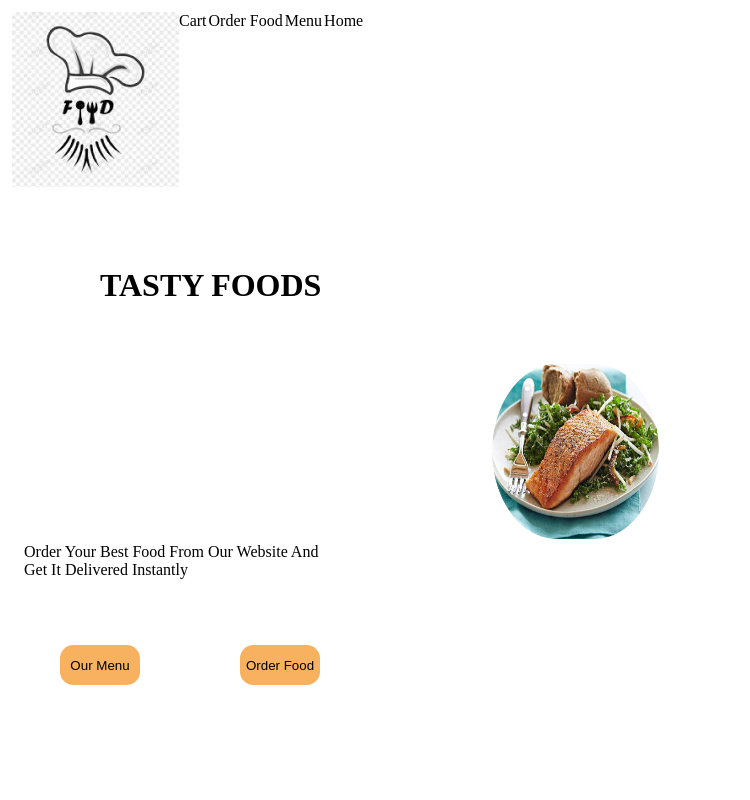
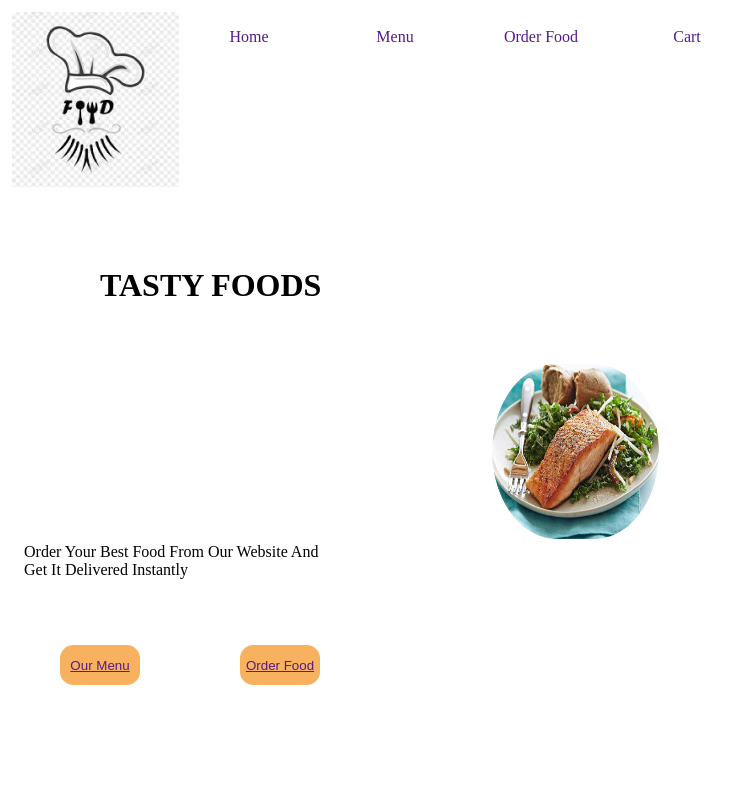
Before and after one commit to OkelloSam21/tasty-food, a plain HTML site: page index.html in a window 1280 px wide. Shown: the top 800 px of the page, without its empty margins (0-750 px from the left). Drawn offline with Linux system fonts and the light colour scheme.

Commit message:
comment out line 42 and code block for a, add styles for a

```diff
--- a/Assets/Css/styles.css
+++ b/Assets/Css/styles.css
@@ -39,14 +39,24 @@ nav .logo{
 
 .navbar-links li{
   display: inline-block;
-  float: right;
+  /* float: right; */
   margin-right: 2px;
 }
 
-a{
+.navbar-links li a{
+  display: block;
+  min-width: 140px;
+  height: 50px;
+  text-align: center;
+  line-height: 50px;
+  font-family: Poppins;
+  text-decoration: none;
+}
+
+/* a{
   text-decoration: none;
   color: black;
-}
+}  */
 
 .container{
   padding: .75em;
```
